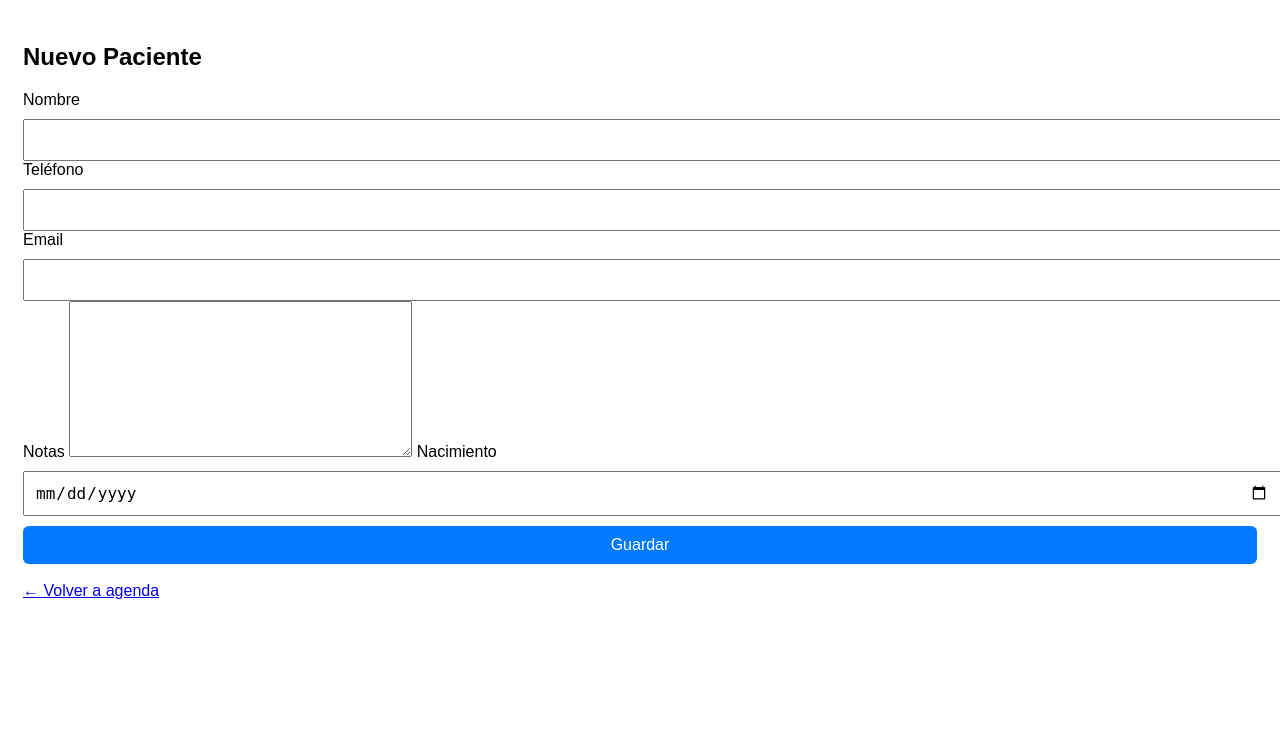
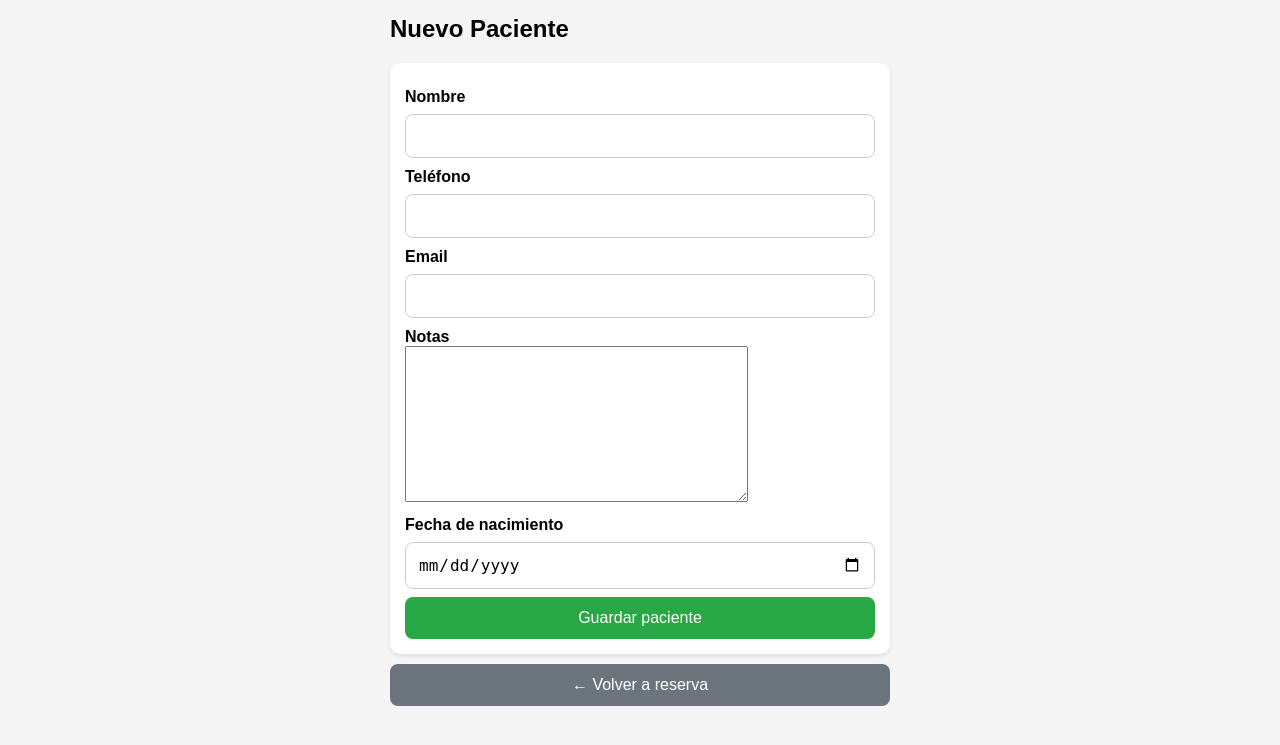
Before and after one commit to felipooon/agenda-app, a Django app: page /pacientes/nuevo/ in a window 1280 px wide. Shown: the top 745 px of the page. Run offline with Django 5.2, Linux system fonts and the light colour scheme.

Commit message:
Mejora visual

```diff
--- a/templates/pacientes/crear_paciente.html
+++ b/templates/pacientes/crear_paciente.html
@@ -3,30 +3,87 @@
 <head>
     <title>Nuevo Paciente</title>
     <meta name="viewport" content="width=device-width, initial-scale=1">
+
     <style>
-        body { font-family: Arial; padding: 15px; }
-        input, button {
+    body {
+        font-family: Arial, sans-serif;
+        margin: 0;
+        padding: 15px;
+        background: #f5f5f5;
+    }
+
+    h1, h2 {
+        margin-top: 0;
+    }
+
+    .container {
+        max-width: 500px;
+        margin: auto;
+    }
+
+    .card {
+        background: white;
+        padding: 15px;
+        margin-bottom: 10px;
+        border-radius: 10px;
+        box-shadow: 0 2px 5px rgba(0,0,0,0.1);
+    }
+
+    input, button, select {
         width: 100%;
-            padding: 10px;
-            margin-top: 10px;
+        padding: 12px;
+        margin-top: 8px;
         font-size: 16px;
+        border-radius: 8px;
+        border: 1px solid #ccc;
+        box-sizing: border-box;
     }
+
     button {
         background: #007bff;
         color: white;
         border: none;
-            border-radius: 6px;
     }
+
+    .btn-secondary {
+        background: #6c757d;
+    }
+
+    .btn-success {
+        background: #28a745;
+    }
+
     .errorlist {
         color: red;
+        margin: 5px 0;
+    }
+
+    label {
+        font-weight: bold;
+        margin-top: 10px;
+        display: block;
+    }
+
+    a.btn-link {
+        display: block;
+        text-align: center;
+        margin-top: 10px;
+        padding: 12px;
+        border-radius: 8px;
+        background: #6c757d;
+        color: white;
+        text-decoration: none;
     }
     </style>
 </head>
+
 <body>
+
+<div class="container">
 
     <h2>Nuevo Paciente</h2>
 
-<form method="post">
+    <form method="post" class="card">
         {% csrf_token %}
 
         {{ form.non_field_errors }}
@@ -43,14 +100,19 @@
         <label>Notas</label>
         {{ form.notas }}
 
-    <label>Nacimiento</label>
+        <label>Fecha de nacimiento</label>
         {{ form.nacimiento }}
 
-    <button type="submit">Guardar</button>
+        <button type="submit" class="btn-success">
+            Guardar paciente
+        </button>
     </form>
 
-<br>
-<a href="{% url 'agenda_hoy' %}">← Volver a agenda</a>
+    <a href="{% url 'agregar_reserva' %}" class="btn-link">
+        ← Volver a reserva
+    </a>
+
+</div>
 
 </body>
 </html>
```
Also changed, not shown: templates/agenda/agenda_hoy.html (+155 -9 lines), templates/agenda/agregar_reserva.html (+121 -7 lines). Lines whose indentation alone changed are shown as unchanged.
